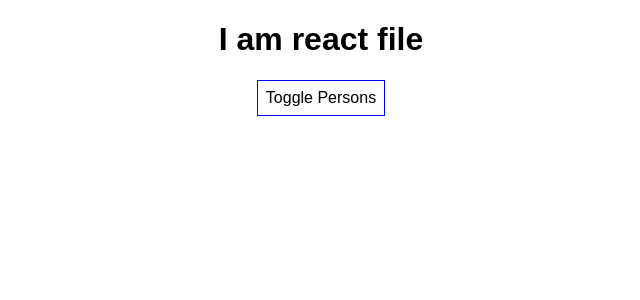
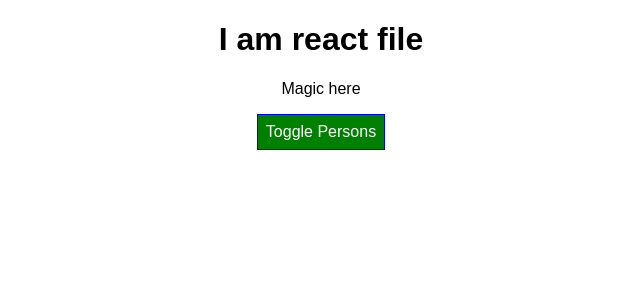
Before and after one commit to irrino4ka/react-first-project, a React (Create React App) app: page / in a window 1280 px wide. Shown: the top 300 px of the page, without its empty margins (319-959 px from the left). Built offline with nearby package versions, Linux system fonts and the light colour scheme.

Commit message:
added style dynamically

```diff
--- a/src/App.css
+++ b/src/App.css
@@ -1,3 +1,11 @@
 .App {
   text-align: center;
 }
+
+.red {
+  color: red;
+}
+
+.bold {
+  font-weight: bold;
+}
--- a/src/App.js
+++ b/src/App.js
@@ -46,7 +46,8 @@
 
   render() {
     const style= {
-      backgroundColor: 'white',
+      backgroundColor: 'green',
+      color: 'white',
       font: 'inherit',
       border: '1px solid blue',
       padding: '8px',
@@ -67,12 +68,24 @@
                 changed ={(event) => this.nameChangedHandler(event, person.id)}/>
               })}
             </div>
-      )
+      );
+      style.backgroundColor ="red";
+    }
+
+    // let classes = ['red', 'bold'].join(' ');
+    const classes = [];
+    if (this.state.persons.length <=2) {
+      classes.push('red');
+    }
+
+    if (this.state.persons.length <=1) {
+      classes.push('bold');
     }
 
     return (
       <div className="App">
         <h1>I am react file</h1>
+        <p className={classes.join(' ')}>Magic here</p>
         <button
           style= {style}
           onClick={this.togglePersonHandler} >Toggle Persons</button>
```
